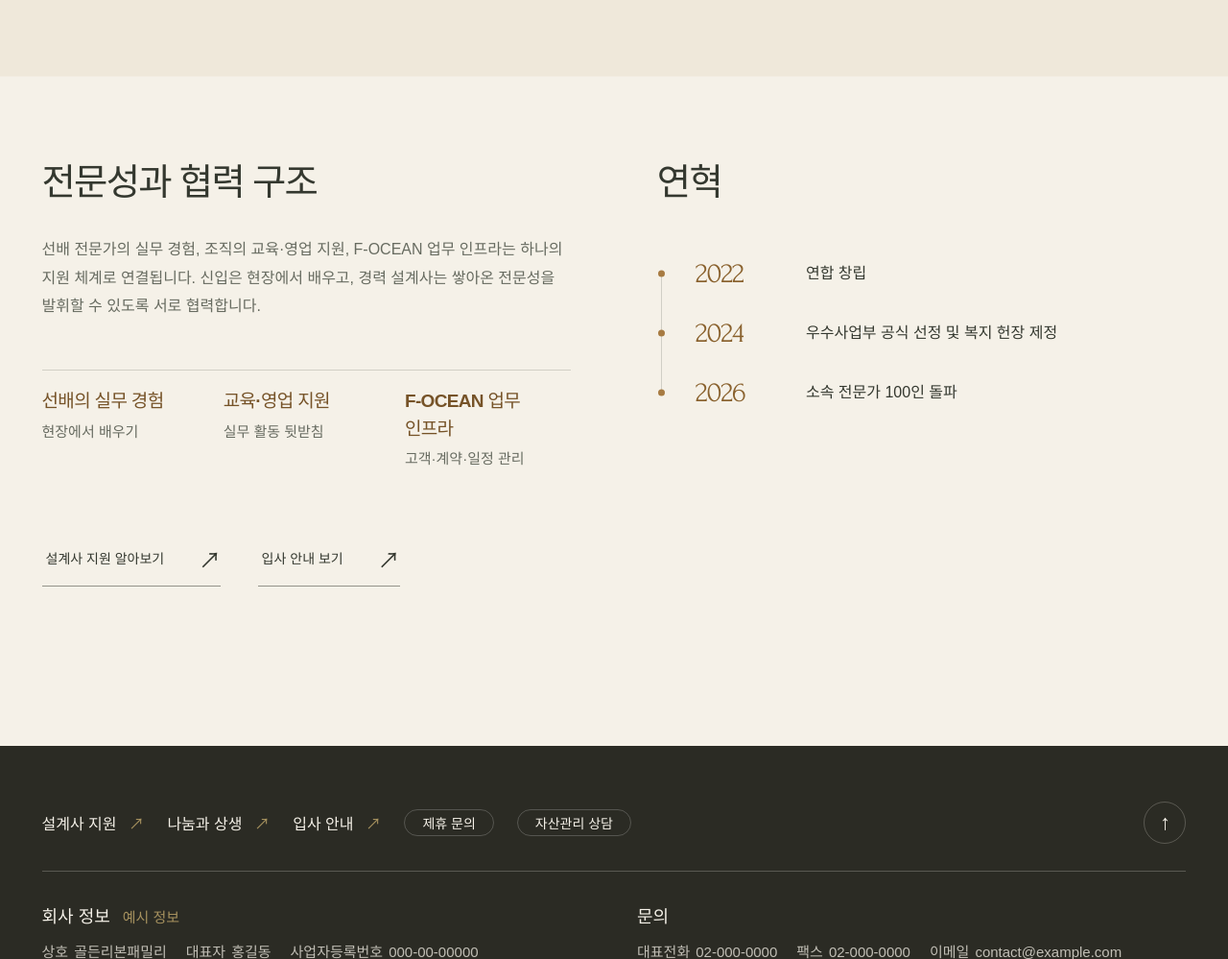
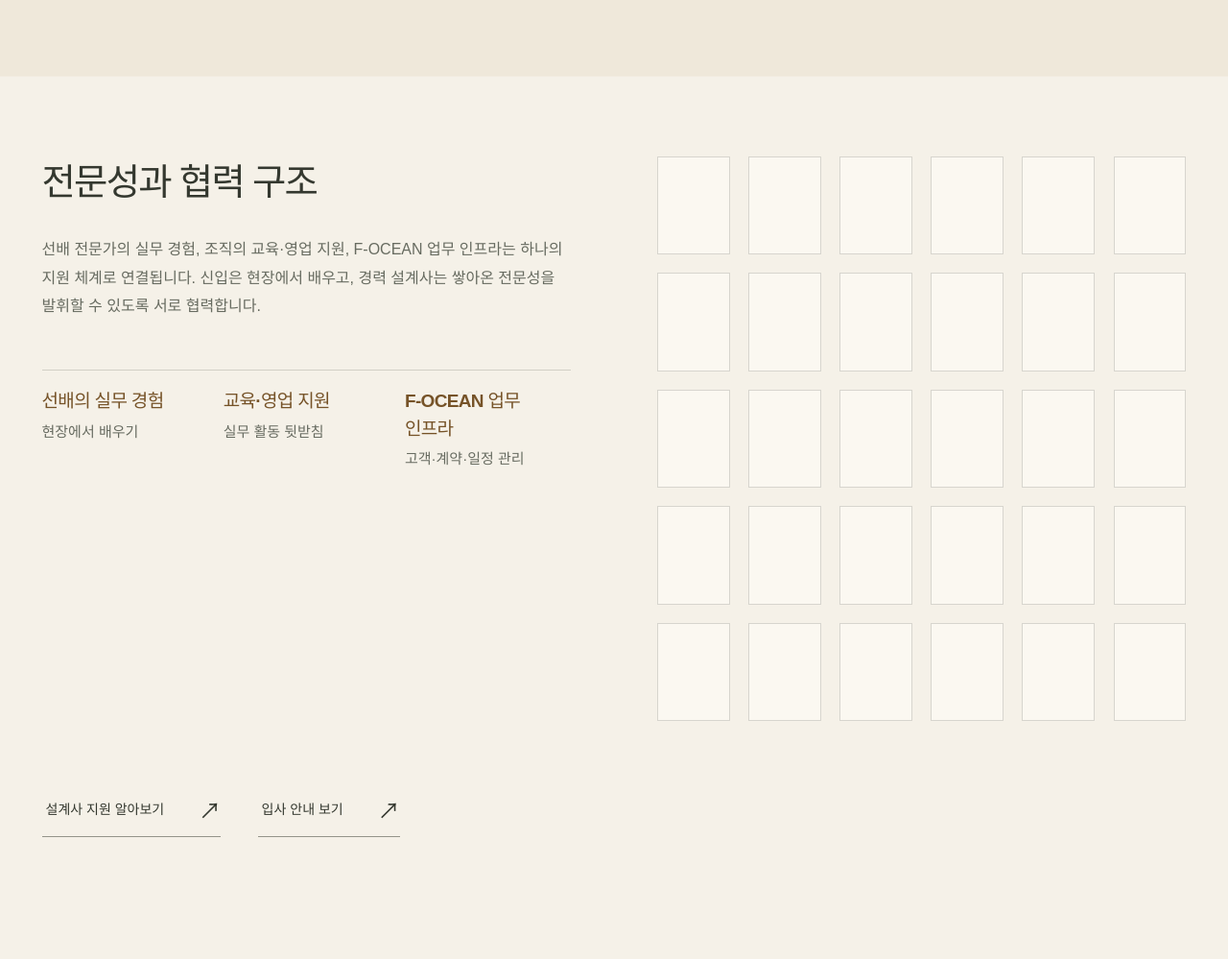
Before and after one commit to seoyoenkk68/grf, a PHP site: page /test-5/about.html in a window 1280 px wide. Shown: the part 1986-2985 px from the top of the page at 96% size. Run offline with PHP 8.4, Linux system fonts and the light colour scheme; some web fonts are replaced.

Commit message:
Replace about history content with 30 empty insurer slots

```diff
--- a/test-5/about.html
+++ b/test-5/about.html
@@ -17,7 +17,7 @@
       href="https://cdn.jsdelivr.net/gh/orioncactus/pretendard@v1.3.9/dist/web/static/pretendard-dynamic-subset.min.css"
     />
     <link rel="stylesheet" href="common.css" />
-    <link rel="stylesheet" href="sub.css?v=20261118-spacing" />
+    <link rel="stylesheet" href="sub.css?v=20261124-insurers" />
     <link rel="stylesheet" href="vendor/lenis/lenis.css" />
     <script src="common.js" defer></script>
     <script src="vendor/lenis/lenis.min.js" defer></script>
@@ -227,21 +227,41 @@
           </section>
           <section
             class="about-history"
-            aria-labelledby="about-history-title"
+            aria-label="생명·손해보험사 목록 준비 중"
             data-sub-reveal
           >
-            <h2 id="about-history-title">연혁</h2>
-            <ol role="list">
-              <li><time datetime="2022">2022</time><span>연합 창립</span></li>
-              <li>
-                <time datetime="2024">2024</time
-                ><span>우수사업부 공식 선정 및 복지 헌장 제정</span>
-              </li>
-              <li>
-                <time datetime="2026">2026</time
-                ><span>소속 전문가 100인 돌파</span>
-              </li>
-            </ol>
+            <ul class="about-insurers" role="list">
+              <li aria-label="보험사 1번 자리"></li>
+              <li aria-label="보험사 2번 자리"></li>
+              <li aria-label="보험사 3번 자리"></li>
+              <li aria-label="보험사 4번 자리"></li>
+              <li aria-label="보험사 5번 자리"></li>
+              <li aria-label="보험사 6번 자리"></li>
+              <li aria-label="보험사 7번 자리"></li>
+              <li aria-label="보험사 8번 자리"></li>
+              <li aria-label="보험사 9번 자리"></li>
+              <li aria-label="보험사 10번 자리"></li>
+              <li aria-label="보험사 11번 자리"></li>
+              <li aria-label="보험사 12번 자리"></li>
+              <li aria-label="보험사 13번 자리"></li>
+              <li aria-label="보험사 14번 자리"></li>
+              <li aria-label="보험사 15번 자리"></li>
+              <li aria-label="보험사 16번 자리"></li>
+              <li aria-label="보험사 17번 자리"></li>
+              <li aria-label="보험사 18번 자리"></li>
+              <li aria-label="보험사 19번 자리"></li>
+              <li aria-label="보험사 20번 자리"></li>
+              <li aria-label="보험사 21번 자리"></li>
+              <li aria-label="보험사 22번 자리"></li>
+              <li aria-label="보험사 23번 자리"></li>
+              <li aria-label="보험사 24번 자리"></li>
+              <li aria-label="보험사 25번 자리"></li>
+              <li aria-label="보험사 26번 자리"></li>
+              <li aria-label="보험사 27번 자리"></li>
+              <li aria-label="보험사 28번 자리"></li>
+              <li aria-label="보험사 29번 자리"></li>
+              <li aria-label="보험사 30번 자리"></li>
+            </ul>
           </section>
         </div>
 
--- a/test-5/sub.css
+++ b/test-5/sub.css
@@ -372,6 +372,40 @@
     400 var(--history-year-size)/1 Forum,
     serif;
   letter-spacing: -0.04em;
+}
+
+/* Empty insurer slots within the existing history section. */
+.grf-sub .about-history .about-insurers {
+  display: grid;
+  grid-template-columns: repeat(6, minmax(0, 1fr));
+  gap: clamp(10px, 1.5vw, 20px);
+  margin: 0;
+  padding: 0;
+  list-style: none;
+}
+.grf-sub .about-history .about-insurers > li {
+  display: grid;
+  grid-template-columns: minmax(0, 1fr);
+  place-items: center;
+  min-height: clamp(72px, 8vw, 112px);
+  padding: 0;
+  border: 1px solid var(--sub-rule);
+  background: #fbf8f1;
+  box-sizing: border-box;
+}
+.grf-sub .about-history .about-insurers > li::before,
+.grf-sub .about-history .about-insurers > li::after {
+  content: none;
+}
+@media (min-width: 768px) and (max-width: 1023px) {
+  .grf-sub .about-history .about-insurers {
+    grid-template-columns: repeat(5, minmax(0, 1fr));
+  }
+}
+@media (max-width: 767px) {
+  .grf-sub .about-history .about-insurers {
+    grid-template-columns: repeat(3, minmax(0, 1fr));
+  }
 }
 
 .grf-sub .about-history li > span {
```
